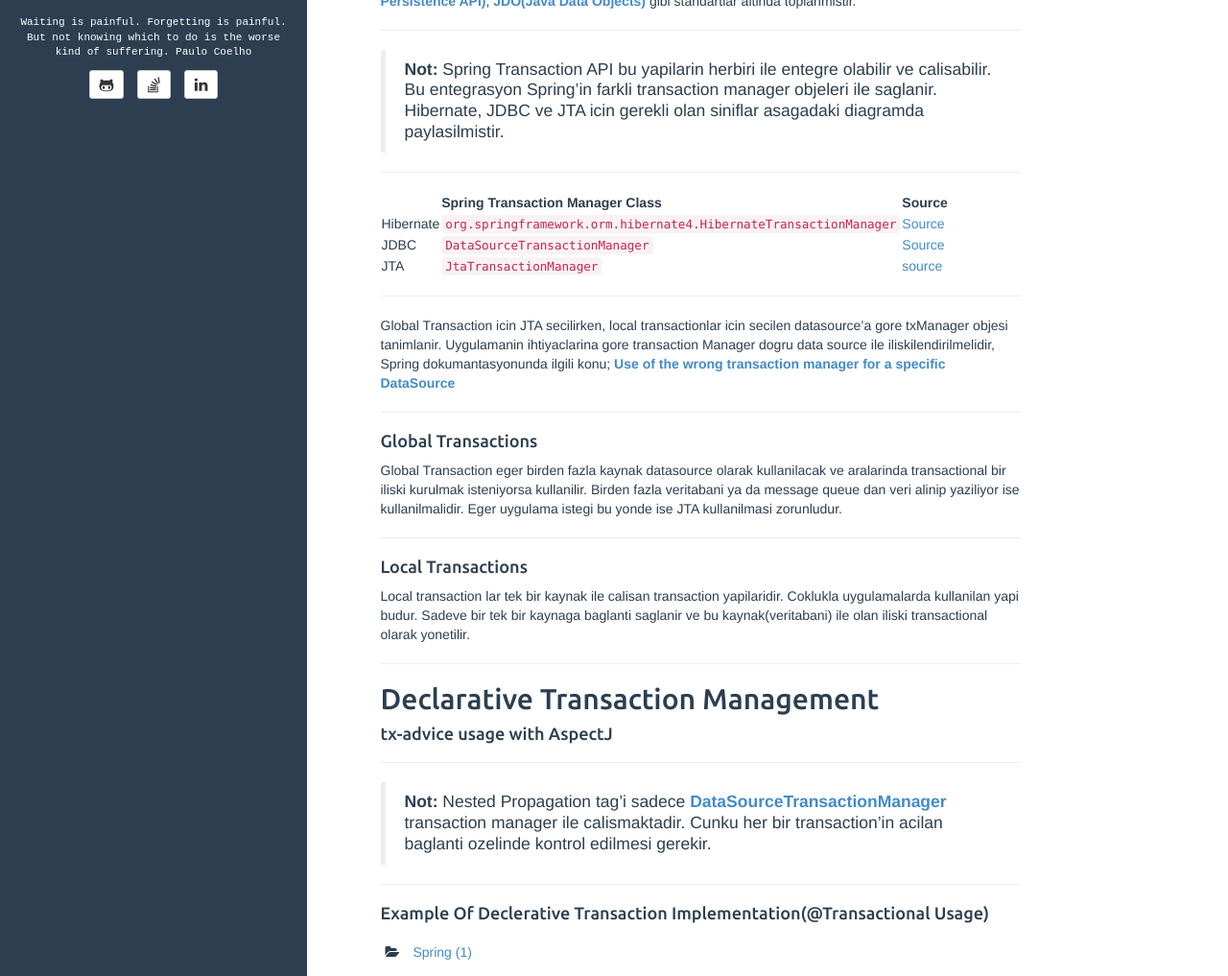
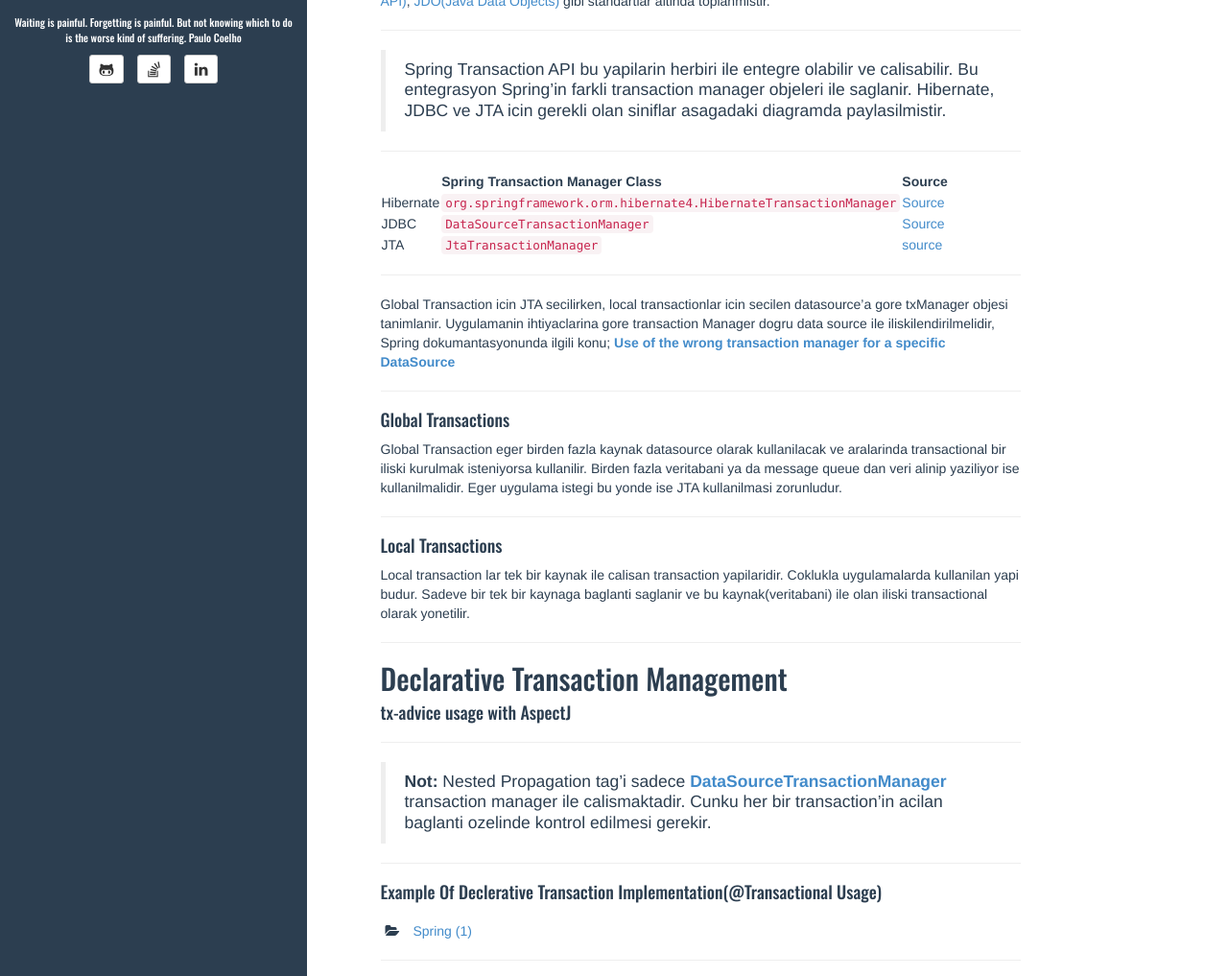
Before and after one commit to dbtek/dbyll, a Jekyll site: the page built from _posts/2016-03-20-SpringTransactionManagement.md, in a window 1280 px wide and 1400 px high, cut to the strip 312-1329 px from the top of the window. Shown: the whole strip at 96% size. Built offline with Jekyll 4.4.1, drawn with Linux system fonts in a browser that asks for light colours; some web fonts are replaced; comment, search, counter and statistics services are not loaded.

Commit message:
-- Change font size

```diff
--- a/_includes/default.html
+++ b/_includes/default.html
@@ -35,6 +35,7 @@
 	-->
 <link rel="alternate" type="application/rss+xml" title="{{ site.name }}"
 	href="{{ site.BASE_PATH }}/feed.xml">
+	<link href='http://fonts.googleapis.com/css?family=Ovo' rel='stylesheet' type='text/css'>
 </head>
 
 <body>
--- a/_posts/2016-03-20-SpringTransactionManagement.md
+++ b/_posts/2016-03-20-SpringTransactionManagement.md
@@ -11,11 +11,11 @@
 
 Giris
 ------------
-Spring Transaction Management uygulama icin basit ve yonetilebilir bir uygulama catisi sunar. Java Transaction yonetimi **[JTA(Java Transaction API)](https://en.wikipedia.org/wiki/Java_Transaction_API)**,**[JDBC(Java Database Connectivity)](https://en.wikipedia.org/wiki/Java_Database_Connectivity)**,**[JPA(Java Persistence API)](https://en.wikipedia.org/wiki/Java_Persistence_API)**, **[JDO(Java Data Objects)](https://en.wikipedia.org/wiki/Java_Data_Objects)** gibi standartlar altinda toplanmistir.
+Spring Transaction Management uygulama icin basit ve yonetilebilir bir uygulama catisi sunar. Java Transaction yonetimi [JTA(Java Transaction API)](https://en.wikipedia.org/wiki/Java_Transaction_API),[JDBC(Java Database Connectivity)](https://en.wikipedia.org/wiki/Java_Database_Connectivity),[JPA(Java Persistence API)](https://en.wikipedia.org/wiki/Java_Persistence_API), [JDO(Java Data Objects)](https://en.wikipedia.org/wiki/Java_Data_Objects) gibi standartlar altinda toplanmistir.
 
 -------
 
->**Not:** Spring Transaction API bu yapilarin herbiri ile entegre olabilir ve calisabilir. Bu entegrasyon Spring'in farkli transaction manager objeleri ile saglanir. Hibernate, JDBC ve JTA icin gerekli olan siniflar asagadaki diagramda paylasilmistir.
+>    Spring Transaction API bu yapilarin herbiri ile entegre olabilir ve calisabilir. Bu entegrasyon Spring'in farkli transaction manager objeleri ile saglanir. Hibernate, JDBC ve JTA icin gerekli olan siniflar asagadaki diagramda paylasilmistir.
 
 -------
 
--- a/assets/css/style.css
+++ b/assets/css/style.css
@@ -1,4 +1,4 @@
-@import url(http://fonts.googleapis.com/css?family=Ubuntu:500&subset=latin,latin-ext);
+@import url(http://fonts.googleapis.com/css?family=Ovo|Oswald:500&subset=latin,latin-ext);
 
 body{
 	color: #2c3e50;
@@ -37,7 +37,7 @@
 a.nav-link:hover { color: #777 }
 
 #bio {
-	font-family: "Courier New", Courier, monospace;
+	font-family: "Ovo", Oswald, monospace;
 	font-size: 11px;
 	margin: 0 auto;
 	margin-bottom: 10px;
@@ -109,14 +109,14 @@
 article.home div a:hover, article.home pre a:hover { color: #2c3e50; text-decoration: none; }
 article img { max-width: 100%; }
 
-h1,h2,h3,h4,h5,h6 { font-family: 'Ubuntu', sans-serif; }
+h1,h2,h3,h4,h5,h6 { font-family: 'Ovo', Oswald; }
 article.home h1,
 article.home h2,
 article.home h3,
 article.home h4,
 article.home h5,
 article.home h6 {
-	font-family: 'Ubuntu', sans-serif;
+	font-family: 'Ovo', Oswald;
 	color: #f2756a;
 }
 
@@ -140,7 +140,7 @@
 
 footer {
 	padding-top: 15px;
-	font-family: 'Ubuntu';
+	font-family: 'Ovo';
 }
 
 /* nav-vertical-tabs component */
```
